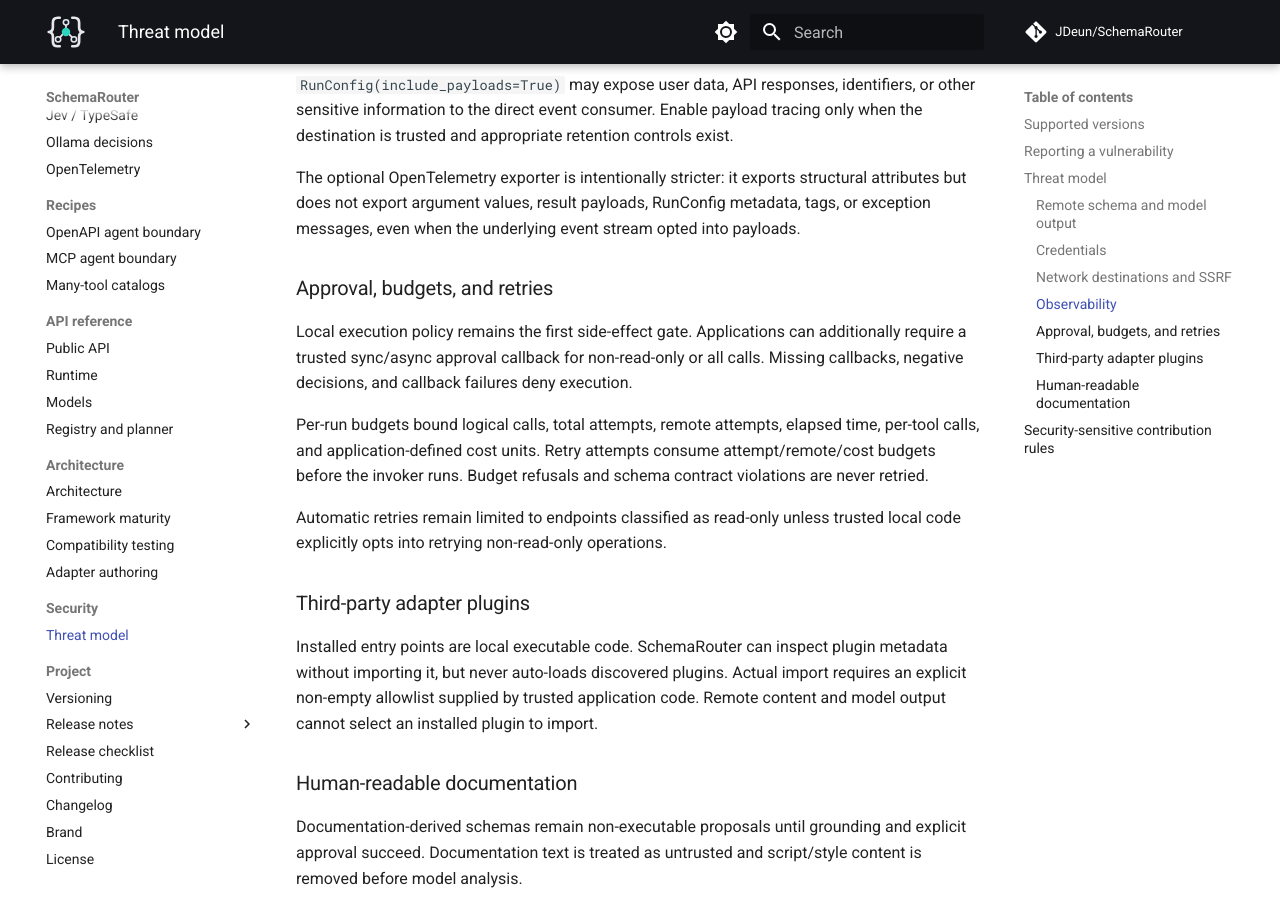
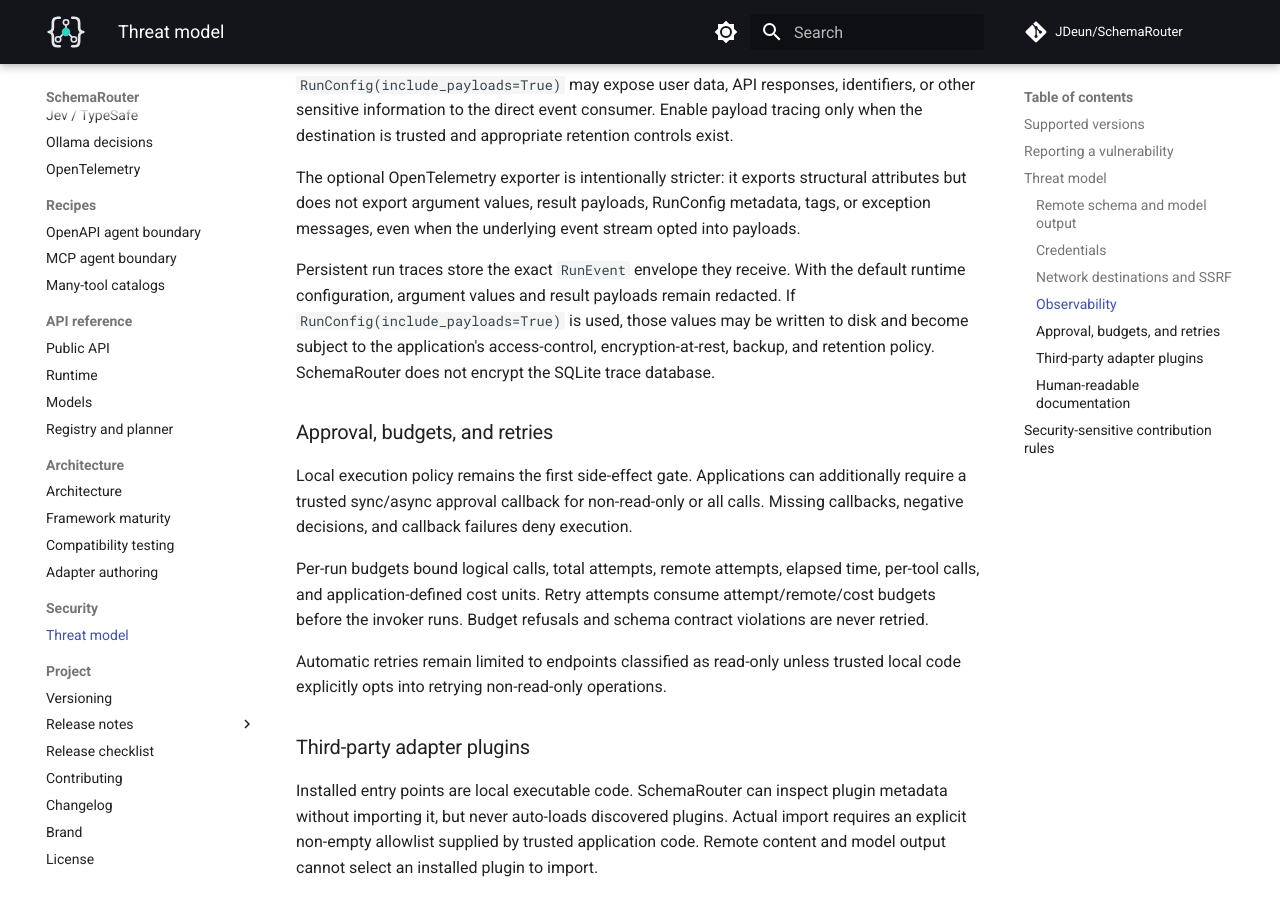
Before and after one commit to JDeun/SchemaRouter, an MkDocs documentation site: the page built from docs/security/threat-model.md, in a window 1280 px wide and 900 px high, scrolled down 2051 px. Built offline with MkDocs 1.6.1 and Material for MkDocs 9.7.7, drawn with Linux system fonts in a browser that asks for light colours; comment, search, counter and statistics services are not loaded.

Commit message:
docs: document persistent trace privacy boundary

```diff
--- a/docs/security/threat-model.md
+++ b/docs/security/threat-model.md
@@ -82,6 +82,12 @@
 does not export argument values, result payloads, RunConfig metadata, tags, or exception messages,
 even when the underlying event stream opted into payloads.
 
+Persistent run traces store the exact `RunEvent` envelope they receive. With the default runtime
+configuration, argument values and result payloads remain redacted. If
+`RunConfig(include_payloads=True)` is used, those values may be written to disk and become subject
+to the application's access-control, encryption-at-rest, backup, and retention policy. SchemaRouter
+does not encrypt the SQLite trace database.
+
 ### Approval, budgets, and retries
 
 Local execution policy remains the first side-effect gate. Applications can additionally require a
```
